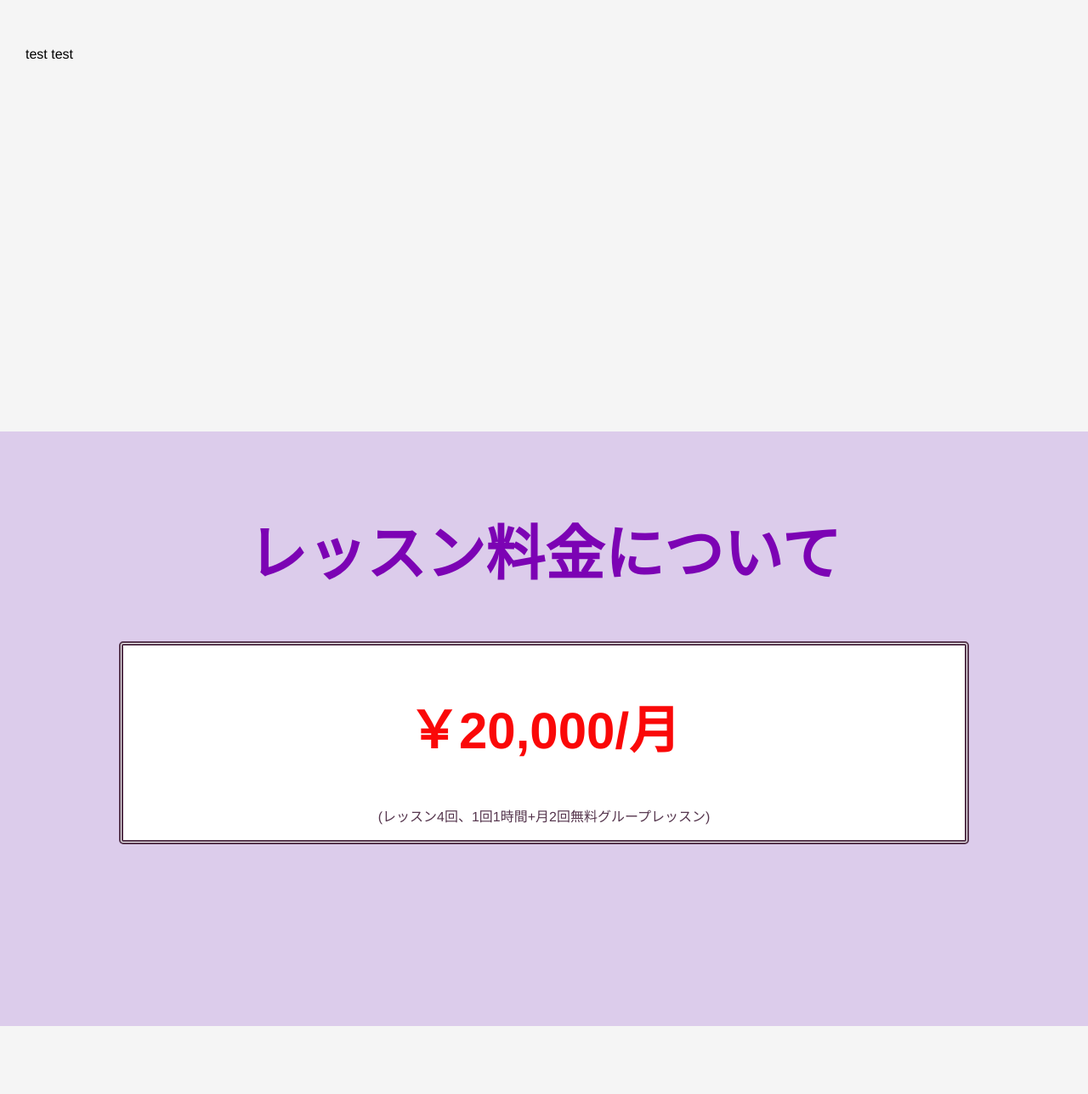
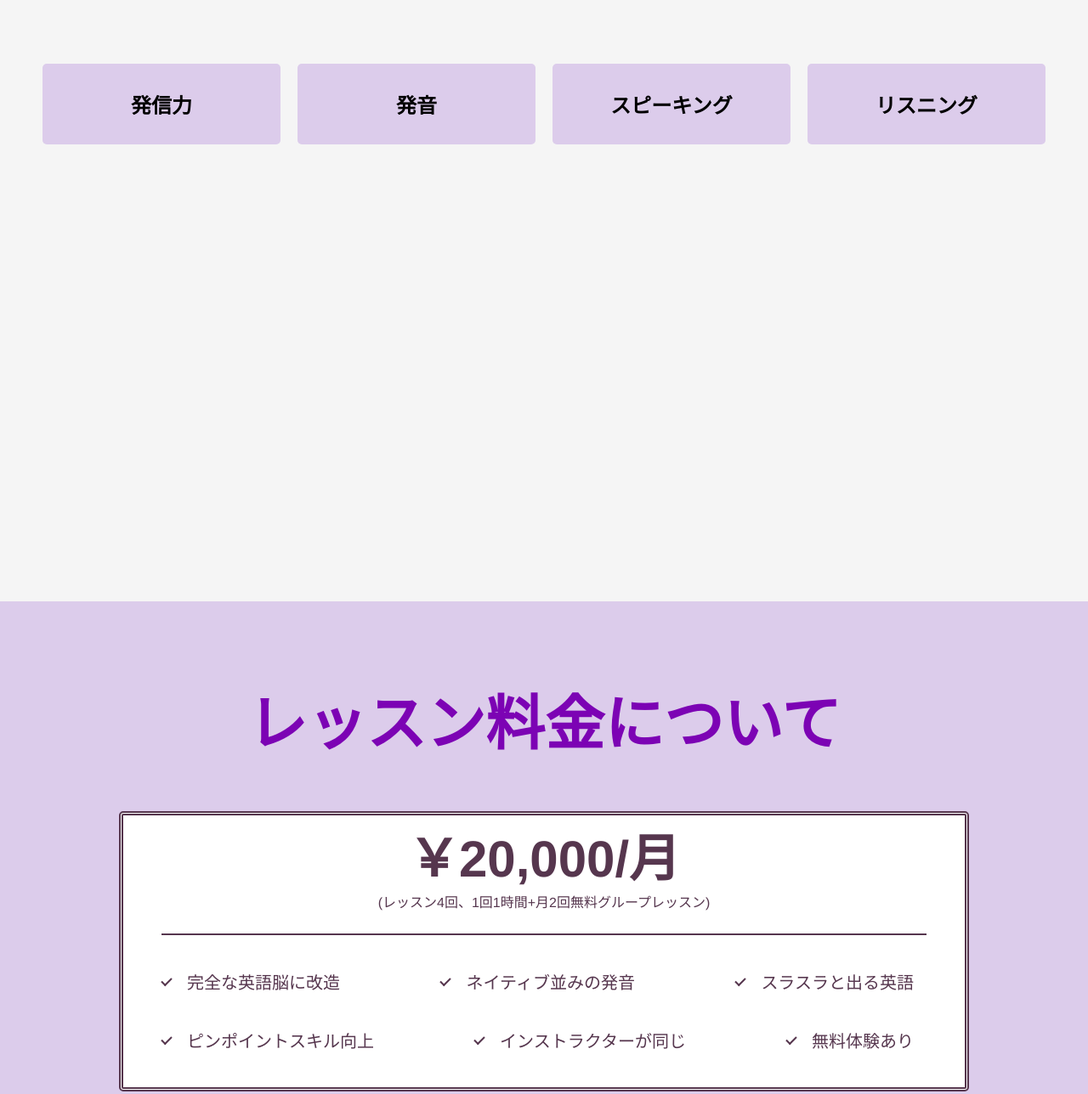
Before and after one commit to OasisTHECHEF/kenny-english, a plain HTML site: page pgm/index.html in a window 1280 px wide. Shown: the part 2762-4050 px from the top of the page at 85% size. Drawn offline with nearby package versions, Linux system fonts and the light colour scheme; a script that the page names is missing.

Commit message:
lesson contents

```diff
--- a/pgm/css/style.css
+++ b/pgm/css/style.css
@@ -168,7 +168,7 @@ h1 {
   padding: 50px;
 }
 
-h2 {
+.pg1-h2 {
   font-size: 60px;
   color: #fa0808;
 }
@@ -240,8 +240,30 @@ h2 {
 
 /* ▼ Page Four */
 .pg-4 {
-  height: 700px;
+  height: 900px;
 }
+
+.pg4-h1 {
+  text-align: center;
+}
+
+.pg4-top-box {
+  width: 100%;
+  display: flex;
+  justify-content: center;
+  padding: 10px;
+}
+
+.pg4-top-sub {
+  flex: 1;
+  text-align: center;
+  padding: 10px;
+  margin: 10px;
+  border-radius: 5px;
+  background-color: #DCCCEB;
+}
+
+
 
 /* ▼ Page Five */
 .pg-5 {
@@ -251,6 +273,11 @@ h2 {
 
 .pg5-h1 {
   text-align: center;
+}
+
+.pg5-h2 {
+  font-size: 60px;
+  color: #56364E;
 }
 
 .pg5-box {
@@ -265,6 +292,52 @@ h2 {
   padding: 1px; /* Add padding to give some space around the content */
 }
 
+.pg5-top-box {
+  line-height: 1px;
+}
+
+.pg5-mid-box {
+  display: block;
+  width: 900px;
+  border-bottom: 2px solid #56364E;
+  padding-top: 20px;
+  margin: auto;
+}
+
+.pg5-bottom-box {
+  width: 950px;
+  margin: auto;
+  padding: 20px;
+}
+
+.pg5-bottom-box ul {
+  display: flex;
+  list-style-type: none;
+  justify-content: space-between;
+  padding: 20px;
+}
+
+.pg5-bottom-box li {
+  position: relative;
+  font-size: 20px;
+}
+
+.pg5-bottom-box li::after {
+  content: '';
+  display: block;
+  position: absolute;
+  top: .5em;
+  left: -1.5em;
+  width: 10px;
+  height: 5px;
+  border-left: 2px solid #56364E;
+  border-bottom: 2px solid #56364E;
+  transform: rotate(-45deg);
+}
+
+.pg5-top-list {
+  border-bottom: 20px;
+}
 
 
 /* ▼ Page Six */
--- a/pgm/index.html
+++ b/pgm/index.html
@@ -57,7 +57,7 @@
         <section class="pg-1" id="pg-1">
             <div class="top-text">
                 <h1 class="underline">「英語脳へ改造」</h1>
-                <h2>オンライン英会話</h2>
+                <h2 class="pg1-h2">オンライン英会話</h2>
                 <h1>Kenny's English</h1>
                 <a href="" class="lsn-btn">無料体験レッスン</a>
             </div>
@@ -97,17 +97,70 @@
         </section>
 
         <section class="pg-4" id="pg-4">
-            <h1>レッスン内容</h1>
-            <div>
-                <p>test test</p>
+            <h1 class="pg4-h1">レッスン内容</h1>
+
+            <div class="pg4-top-box">
+                <div class="pg4-top-sub"><h2>発信力</h2></div>
+                <div class="pg4-top-sub"><h2>発音</h2></div>
+                <div class="pg4-top-sub"><h2>スピーキング</h2></div>
+                <div class="pg4-top-sub"><h2>リスニング</h2></div>
             </div>
+
+            <!--
+            <div class="pg4-top-box">
+                <div class="pg4-top-box-one">
+                    <h2>発信力</h2>
+                </div>
+
+                <div class="pg4-top-box-two">
+                    <h2>発音</h2>
+                </div>
+
+                <div class="pg4-top-box-three">
+                    <h2>スピーキング</h2>
+                </div>
+
+                <div class="pg4-top-box-four">
+                    <h2>リスニング</h2>
+                </div>
+            </div>
+            -->
+
         </section>
 
         <section class="pg-5" id="pg-5">
             <h1 class="pg5-h1">レッスン料金について</h1>
             <div class="pg5-box">
-                <h2>￥20,000/月</h2>
-                <p>(レッスン4回、1回1時間+月2回無料グループレッスン)</p>
+                <div class="pg5-top-box">
+                    <h2 class="pg5-h2">￥20,000/月</h2>
+                    <p>(レッスン4回、1回1時間+月2回無料グループレッスン)</p>
+                </div>
+                <div class="pg5-mid-box">
+                </div>
+                <div class="pg5-bottom-box">
+                    <ul class="pg5-top-list">
+                        <li>
+                            完全な英語脳に改造
+                        </li>
+                        <li>
+                            ネイティブ並みの発音
+                        </li>
+                        <li>
+                            スラスラと出る英語
+                        </li>
+                    </ul>
+                    <ul class="pg5-bottom-list">
+                        <li>
+                            ピンポイントスキル向上
+                        </li>
+                        <li>
+                            インストラクターが同じ
+                        </li>
+                        <li>
+                            無料体験あり
+                        </li>
+                    </ul>
+                </div>
             </div>
         </section>
 
```
Also changed, not shown: 2 other files.
